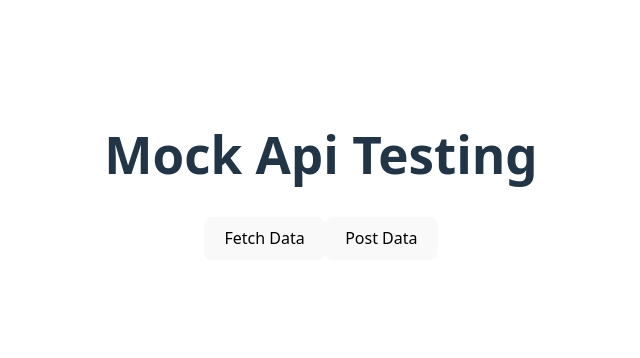
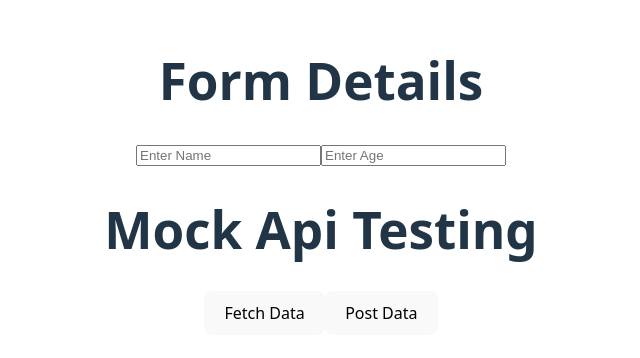
Before and after one commit to tyagidivyanshu3090/mini_project, a React (Vite) app in the folder React/axios_Library/axios/: page / in a window 1280 px wide. Shown: the part 224-582 px from the top of the page, without its empty margins (319-959 px from the left). Built offline with nearby package versions, Linux system fonts and the light colour scheme.

Commit message:
feat: Add form for user details with name and age inputs and corresponding state.

```diff
--- a/React/axios_Library/axios/src/components/mockApiTesting/MockApi.jsx
+++ b/React/axios_Library/axios/src/components/mockApiTesting/MockApi.jsx
@@ -3,6 +3,11 @@ import axios from "axios";
 
 const MockApi = () => {
   const [data, setData] = React.useState([]);
+  const [formDetails, setFormDetails] = React.useState({
+    name: "",
+    age: "",
+  });
+
   const config = {
     baseURL: "https://6988bfcd780e8375a6891398.mockapi.io",
     url: "/user",
@@ -29,6 +34,13 @@ const MockApi = () => {
 
   return (
     <>
+      <div>
+        <h1>Form Details</h1>
+        <form>
+          <input type="text" placeholder="Enter Name" />
+          <input type="number" placeholder="Enter Age" />
+        </form>
+      </div>
       <div>
         <h1>Mock Api Testing</h1>
         <button onClick={fetchData}>Fetch Data</button>
```
